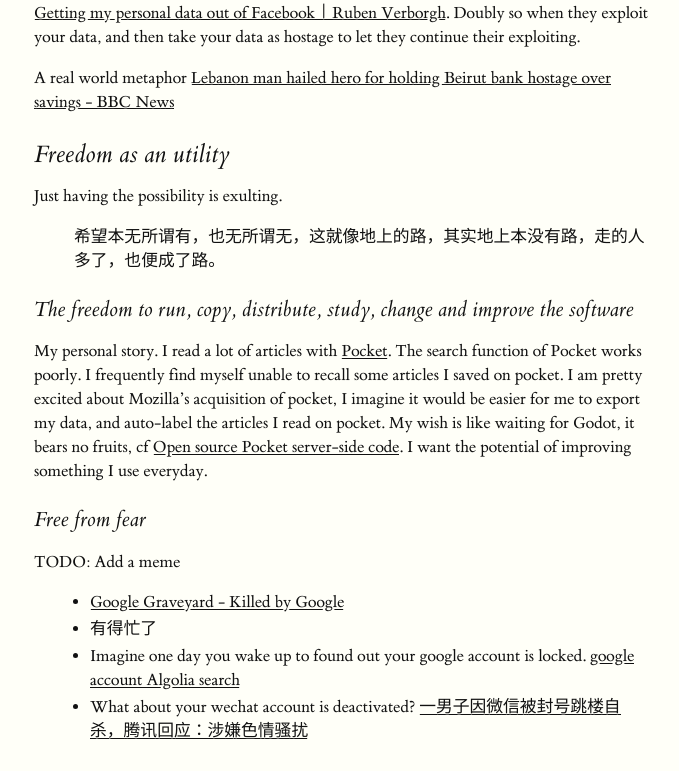
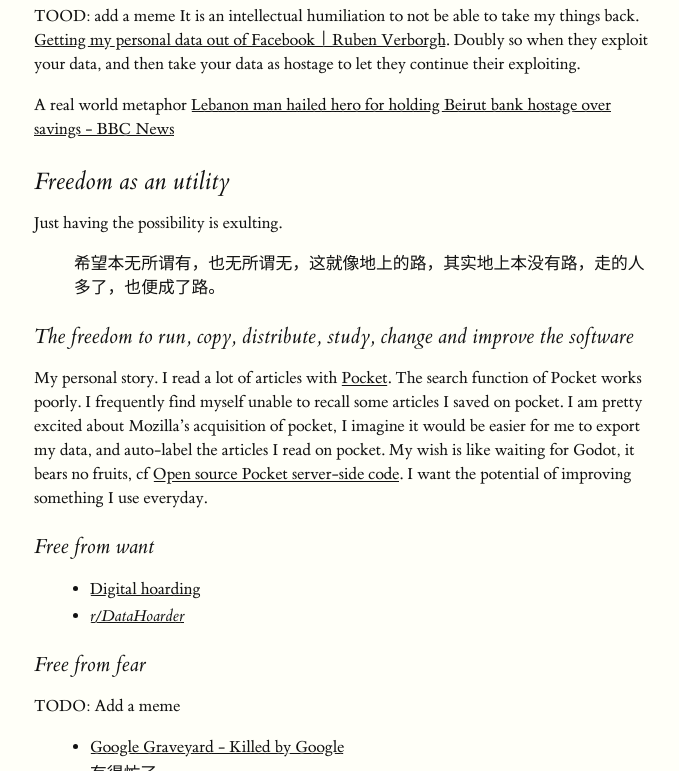
Before and after one commit to contrun/talks, a plain HTML site: page take-all-your-belongings-with-you/index.html in a window 1280 px wide. Shown: the part 2029-2800 px from the top of the page, without its empty margins (126-805 px from the left). Drawn offline with Linux system fonts and the light colour scheme.

Commit message:
deploy: cf09642f13275a7fbe0a9cc9ad41cbe16f7e0e2e

```diff
--- a/take-all-your-belongings-with-you/index.html
+++ b/take-all-your-belongings-with-you/index.html
@@ -42,6 +42,7 @@
 <li><a href="#freedom-as-an-utility">Freedom as an utility</a>
 <ul>
 <li><a href="#the-freedom-to-run-copy-distribute-study-change-and-improve-the-software">The freedom to run, copy, distribute, study, change and improve the software</a></li>
+<li><a href="#free-from-want">Free from want</a></li>
 <li><a href="#free-from-fear">Free from fear</a></li>
 </ul></li>
 <li><a href="#gaining-insights-for-your-digital-life">Gaining insights for your digital life</a></li>
@@ -138,6 +139,11 @@
 </blockquote>
 <h3 id="the-freedom-to-run-copy-distribute-study-change-and-improve-the-software">The freedom to run, copy, distribute, study, change and improve the software</h3>
 <p>My personal story. I read a lot of articles with <a href="https://getpocket.com/">Pocket</a>. The search function of Pocket works poorly. I frequently find myself unable to recall some articles I saved on pocket. I am pretty excited about Mozilla’s acquisition of pocket, I imagine it would be easier for me to export my data, and auto-label the articles I read on pocket. My wish is like waiting for Godot, it bears no fruits, cf <a href="https://github.com/Pocket/extension-save-to-pocket/issues/75">Open source Pocket server-side code</a>. I want the potential of improving something I use everyday.</p>
+<h3 id="free-from-want">Free from want</h3>
+<ul>
+<li><a href="https://en.wikipedia.org/wiki/Digital_hoarding">Digital hoarding</a></li>
+<li><a href="https://www.reddit.com/r/DataHoarder/"><em>r/DataHoarder</em></a></li>
+</ul>
 <h3 id="free-from-fear">Free from fear</h3>
 <p>TODO: Add a meme</p>
 <ul>
```
